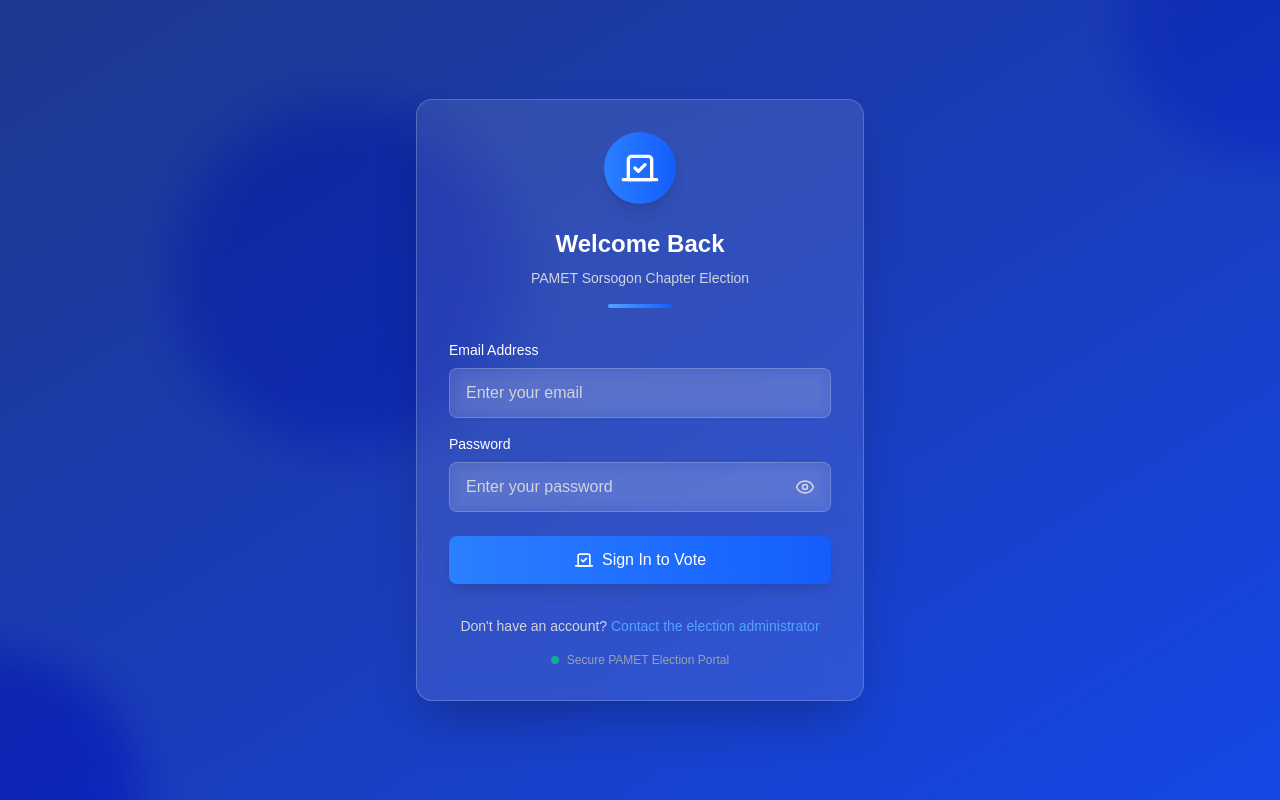
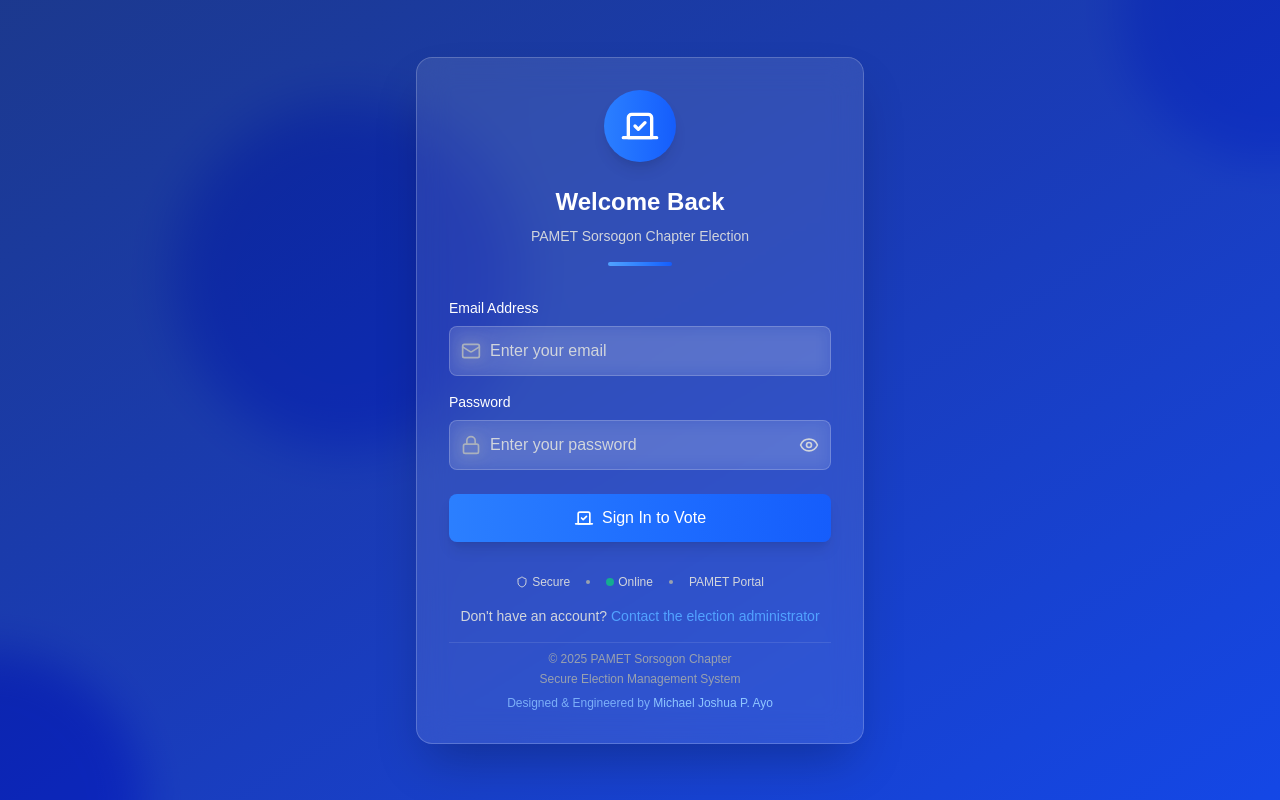
Before and after one commit to michaeljoshuaayo/pamet-voting-system, a Next.js app: page / in a window 1280 px wide. Built offline with nearby package versions, Linux system fonts and the light colour scheme; no server answers.

Commit message:
login fix

```diff
--- a/src/app/globals.css
+++ b/src/app/globals.css
@@ -41,8 +41,54 @@
   }
 }
 
+@keyframes float {
+  0%, 100% {
+    transform: translateY(0px);
+  }
+  50% {
+    transform: translateY(-10px);
+  }
+}
+
+@keyframes shimmer {
+  0% {
+    background-position: -200px 0;
+  }
+  100% {
+    background-position: calc(200px + 100%) 0;
+  }
+}
+
+@keyframes pulse-glow {
+  0%, 100% {
+    box-shadow: 0 0 5px rgba(59, 130, 246, 0.4);
+  }
+  50% {
+    box-shadow: 0 0 20px rgba(59, 130, 246, 0.8);
+  }
+}
+
 .animate-blob {
   animation: blob 7s infinite;
+}
+
+.animate-float {
+  animation: float 3s ease-in-out infinite;
+}
+
+.animate-shimmer {
+  background: linear-gradient(
+    90deg,
+    rgba(255, 255, 255, 0) 0%,
+    rgba(255, 255, 255, 0.2) 50%,
+    rgba(255, 255, 255, 0) 100%
+  );
+  background-size: 200px 100%;
+  animation: shimmer 2s infinite;
+}
+
+.animate-pulse-glow {
+  animation: pulse-glow 2s ease-in-out infinite;
 }
 
 .animation-delay-2000 {
--- a/src/components/LoginForm.tsx
+++ b/src/components/LoginForm.tsx
@@ -2,7 +2,7 @@
 
 import { useState } from 'react'
 import { supabase } from '@/lib/supabase'
-import { Eye, EyeOff, Vote } from 'lucide-react'
+import { Eye, EyeOff, Vote, Mail, Lock, Shield, CheckCircle } from 'lucide-react'
 
 interface LoginFormProps {
   onLoginSuccess: () => void
@@ -14,6 +14,9 @@
   const [showPassword, setShowPassword] = useState(false)
   const [loading, setLoading] = useState(false)
   const [error, setError] = useState('')
+  const [emailFocused, setEmailFocused] = useState(false)
+  const [passwordFocused, setPasswordFocused] = useState(false)
+  const [showSuccess, setShowSuccess] = useState(false)
 
   const handleLogin = async (e: React.FormEvent) => {
     e.preventDefault()
@@ -29,7 +32,10 @@
       if (error) throw error
 
       if (data.user) {
+        setShowSuccess(true)
+        setTimeout(() => {
           onLoginSuccess()
+        }, 1500)
       }
     } catch (error: unknown) {
       setError(error instanceof Error ? error.message : 'Login failed')
@@ -64,8 +70,20 @@
           {/* Login Form */}
           <form onSubmit={handleLogin} className="space-y-6">
             {error && (
-              <div className="bg-red-500/10 border border-red-500/20 text-red-400 px-4 py-3 rounded-lg text-sm backdrop-blur-sm">
+              <div className="bg-red-500/10 border border-red-500/20 text-red-400 px-4 py-3 rounded-lg text-sm backdrop-blur-sm animate-pulse">
+                <div className="flex items-center">
+                  <div className="w-2 h-2 bg-red-400 rounded-full mr-2"></div>
                   {error}
+                </div>
+              </div>
+            )}
+
+            {showSuccess && (
+              <div className="bg-green-500/10 border border-green-500/20 text-green-400 px-4 py-3 rounded-lg text-sm backdrop-blur-sm">
+                <div className="flex items-center">
+                  <CheckCircle className="h-4 w-4 mr-2" />
+                  Login successful! Redirecting...
+                </div>
               </div>
             )}
 
@@ -74,15 +92,22 @@
                 <label htmlFor="email" className="block text-sm font-medium text-white mb-2">
                   Email Address
                 </label>
+                <div className="relative">
+                  <div className="absolute inset-y-0 left-0 pl-3 flex items-center pointer-events-none">
+                    <Mail className={`h-5 w-5 transition-colors ${emailFocused ? 'text-blue-400' : 'text-gray-400'}`} />
+                  </div>
                   <input
                     id="email"
                     type="email"
                     value={email}
                     onChange={(e) => setEmail(e.target.value)}
-                  className="w-full px-4 py-3 bg-white/10 border border-white/20 rounded-lg focus:outline-none focus:ring-2 focus:ring-blue-400 focus:border-transparent text-white placeholder-gray-300 backdrop-blur-sm transition-all"
+                    onFocus={() => setEmailFocused(true)}
+                    onBlur={() => setEmailFocused(false)}
+                    className="w-full pl-10 pr-4 py-3 bg-white/10 border border-white/20 rounded-lg focus:outline-none focus:ring-2 focus:ring-blue-400 focus:border-transparent text-white placeholder-gray-300 backdrop-blur-sm transition-all duration-200"
                     placeholder="Enter your email"
                     required
                   />
+                </div>
               </div>
 
               <div>
@@ -90,19 +115,24 @@
                   Password
                 </label>
                 <div className="relative">
+                  <div className="absolute inset-y-0 left-0 pl-3 flex items-center pointer-events-none">
+                    <Lock className={`h-5 w-5 transition-colors ${passwordFocused ? 'text-blue-400' : 'text-gray-400'}`} />
+                  </div>
                   <input
                     id="password"
                     type={showPassword ? 'text' : 'password'}
                     value={password}
                     onChange={(e) => setPassword(e.target.value)}
-                    className="w-full px-4 py-3 pr-12 bg-white/10 border border-white/20 rounded-lg focus:outline-none focus:ring-2 focus:ring-blue-400 focus:border-transparent text-white placeholder-gray-300 backdrop-blur-sm transition-all"
+                    onFocus={() => setPasswordFocused(true)}
+                    onBlur={() => setPasswordFocused(false)}
+                    className="w-full pl-10 pr-12 py-3 bg-white/10 border border-white/20 rounded-lg focus:outline-none focus:ring-2 focus:ring-blue-400 focus:border-transparent text-white placeholder-gray-300 backdrop-blur-sm transition-all duration-200"
                     placeholder="Enter your password"
                     required
                   />
                   <button
                     type="button"
                     onClick={() => setShowPassword(!showPassword)}
-                    className="absolute inset-y-0 right-0 pr-4 flex items-center text-gray-300 hover:text-white transition-colors"
+                    className="absolute inset-y-0 right-0 pr-3 flex items-center text-gray-300 hover:text-white transition-colors"
                   >
                     {showPassword ? (
                       <EyeOff className="h-5 w-5" />
@@ -116,13 +146,18 @@
 
             <button
               type="submit"
-              disabled={loading}
-              className="w-full bg-gradient-to-r from-blue-500 to-blue-600 text-white py-3 px-6 rounded-lg hover:from-blue-600 hover:to-blue-700 focus:outline-none focus:ring-2 focus:ring-blue-400 focus:ring-offset-2 focus:ring-offset-transparent disabled:opacity-50 disabled:cursor-not-allowed transition-all duration-200 font-medium shadow-lg hover:shadow-xl transform hover:scale-[1.02]"
+              disabled={loading || showSuccess}
+              className="w-full bg-gradient-to-r from-blue-500 to-blue-600 text-white py-3 px-6 rounded-lg hover:from-blue-600 hover:to-blue-700 focus:outline-none focus:ring-2 focus:ring-blue-400 focus:ring-offset-2 focus:ring-offset-transparent disabled:opacity-50 disabled:cursor-not-allowed transition-all duration-200 font-medium shadow-lg hover:shadow-xl transform hover:scale-[1.02] active:scale-[0.98]"
             >
               {loading ? (
                 <div className="flex items-center justify-center">
                   <div className="animate-spin rounded-full h-5 w-5 border-2 border-white border-t-transparent mr-3"></div>
-                  Signing in...
+                  Authenticating...
+                </div>
+              ) : showSuccess ? (
+                <div className="flex items-center justify-center">
+                  <CheckCircle className="h-5 w-5 mr-2 animate-bounce" />
+                  Success! Redirecting...
                 </div>
               ) : (
                 <div className="flex items-center justify-center">
@@ -133,15 +168,35 @@
             </button>
           </form>
 
-          {/* Footer */}
-          <div className="mt-8 text-center">
+          {/* Enhanced Footer */}
+          <div className="mt-8 text-center space-y-4">
+            <div className="flex items-center justify-center space-x-4 text-xs text-gray-300">
+              <div className="flex items-center space-x-1">
+                <Shield className="h-3 w-3" />
+                <span>Secure</span>
+              </div>
+              <div className="w-1 h-1 bg-gray-400 rounded-full"></div>
+              <div className="flex items-center space-x-1">
+                <div className="w-2 h-2 bg-green-400 rounded-full animate-pulse"></div>
+                <span>Online</span>
+              </div>
+              <div className="w-1 h-1 bg-gray-400 rounded-full"></div>
+              <span>PAMET Portal</span>
+            </div>
+
             <p className="text-sm text-gray-300">
               Don&apos;t have an account?{' '}
-              <span className="text-blue-400 font-medium">Contact the election administrator</span>
+              <span className="text-blue-400 font-medium cursor-pointer hover:text-blue-300 transition-colors">
+                Contact the election administrator
+              </span>
             </p>
-            <div className="mt-4 flex items-center justify-center space-x-2 text-xs text-gray-400">
-              <div className="w-2 h-2 bg-green-400 rounded-full animate-pulse"></div>
-              <span>Secure PAMET Election Portal</span>
+
+            <div className="text-xs text-gray-400 pt-2 border-t border-white/10">
+              <p>© 2025 PAMET Sorsogon Chapter</p>
+              <p className="mt-1">Secure Election Management System</p>
+              <p className="mt-2 text-blue-300/80">
+                Designed & Engineered by <span className="font-medium text-blue-300">Michael Joshua P. Ayo</span>
+              </p>
             </div>
           </div>
         </div>
```
Lines whose indentation alone changed are shown as unchanged.
